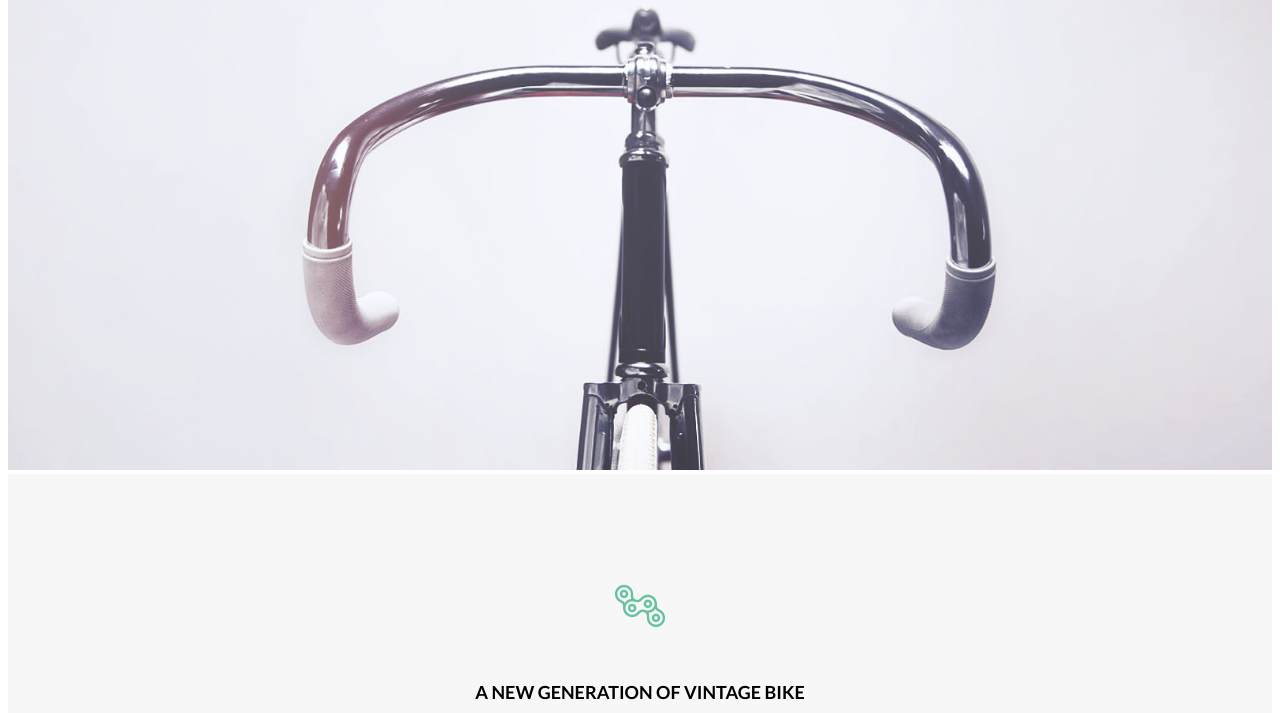
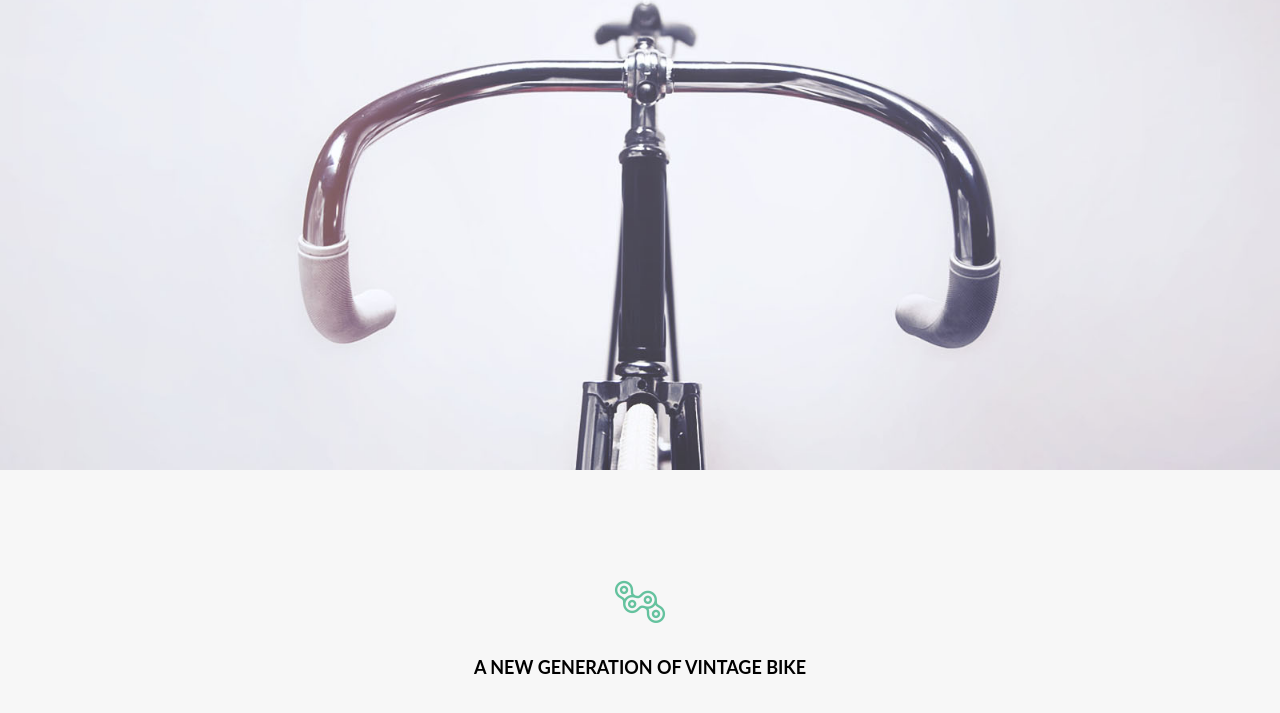
Before and after one commit to Deddoctor30/Bicycles, a plain HTML site: page index.html in a window 1280 px wide. Shown: the part 170-883 px from the top of the page. Drawn offline with Linux system fonts and the light colour scheme.

Commit message:
Add files via upload

```diff
--- a/css/20.Vintage-bicycles.css
+++ b/css/20.Vintage-bicycles.css
@@ -1,4 +1,43 @@
-@import url(/SCSS/Null.css);
+/*Обнуление*/
+*{
+	padding: 0;
+	margin: 0;
+	border: 0;
+}
+*,*:before,*:after{
+	-moz-box-sizing: border-box;
+	-webkit-box-sizing: border-box;
+	box-sizing: border-box;
+}
+:focus,:active{outline: none;}
+a:focus,a:active{outline: none;}
+
+nav,footer,header,aside{display: block;}
+
+html,body{
+	height: 100%;
+	width: 100%;
+	font-size: 100%;
+	line-height: 1;
+	font-size: 14px;
+	-ms-text-size-adjust: 100%;
+	-moz-text-size-adjust: 100%;
+	-webkit-text-size-adjust: 100%;
+}
+input,button,textarea{font-family:inherit;}
+
+input::-ms-clear{display: none;}
+button{cursor: pointer;}
+button::-moz-focus-inner {padding:0;border:0;}
+a, a:visited{text-decoration: none;}
+a:hover{text-decoration: none;}
+ul li{list-style: none;}
+img{vertical-align: top;}
+
+h1,h2,h3,h4,h5,h6{font-size:inherit;font-weight: 400;}
+
+/*--------------------*/
+
 @import url("https://fonts.googleapis.com/css2?family=Lato:wght@400;700&display=swap");
 .text, .header__link {
   font-family: 'Lato', sans-serif;
```
